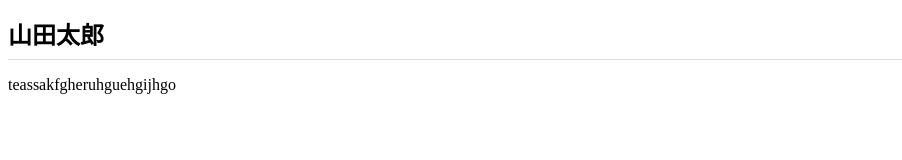
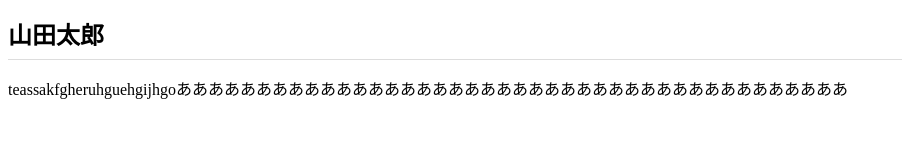
Before and after one commit to yamanaka1174/https-yamanaka1174.github.io, a plain HTML site: page index.html in a window 1280 px wide. Shown: the whole page, without its empty margins (0-902 px from the left). Drawn offline with Linux system fonts and the light colour scheme.

Commit message:
Add files via upload

```diff
--- a/index.html
+++ b/index.html
@@ -7,6 +7,6 @@
 </head>
 <body>
   <h1>山田太郎</h1>
-  <p>teassakfgheruhguehgijhgo</p>
+  <p>teassakfgheruhguehgijhgoああああああああああああああああああああああああああああああああああああああああああ</p>
 </body>
 </html>
```
